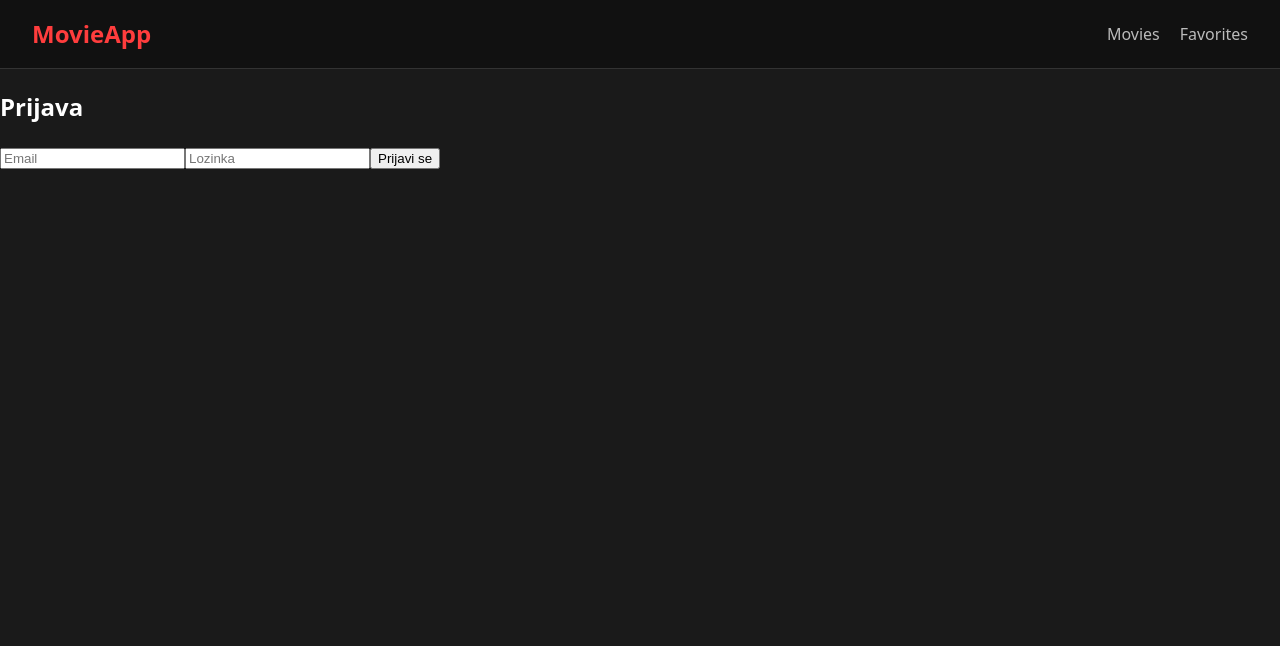
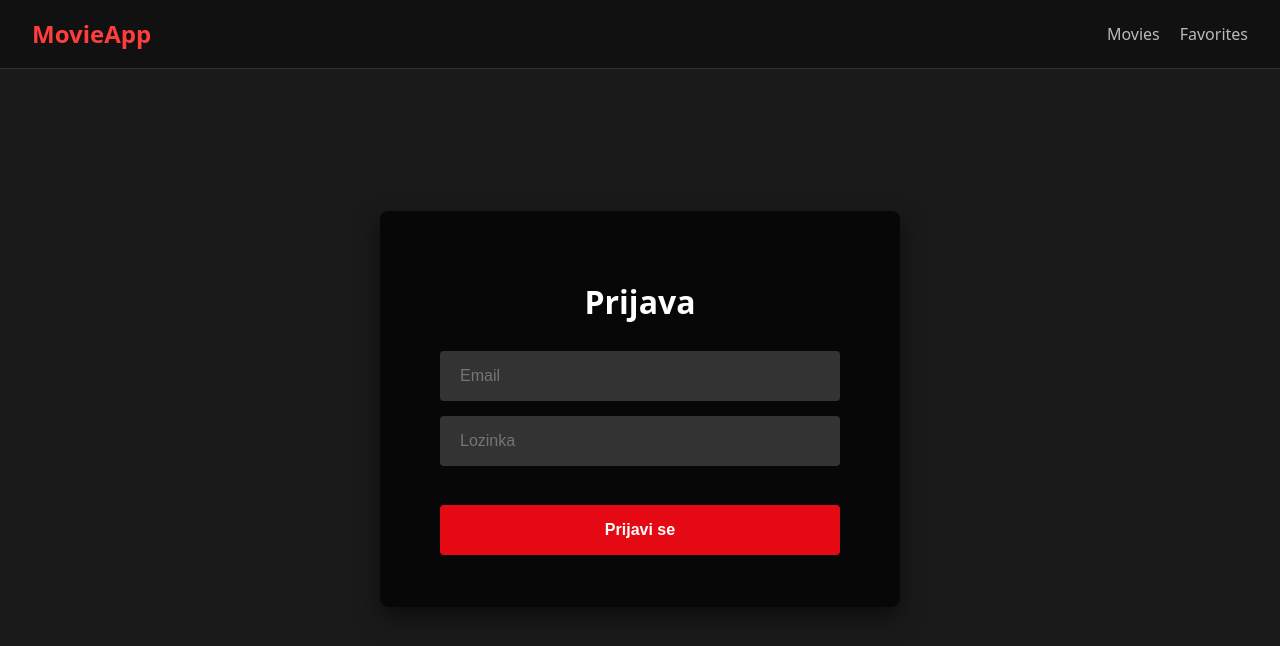
Before and after one commit to lvukad01/Internship-15-Movie-Explorer, a React (Vite) app: page /auth/login in a window 1280 px wide. Shown: the top 646 px of the page. Built offline with nearby package versions, Linux system fonts and the light colour scheme; the HTML template or start-up script is replaced by a standard one.

Commit message:
Edit css form

```diff
--- a/src/pages/Favourites/Favourites.module.css
+++ b/src/pages/Favourites/Favourites.module.css
@@ -2,6 +2,23 @@
   max-width: 1400px;
   margin: 0 auto;
   padding: 40px 20px;
+}
+
+.empty {
+  display: flex;
+  flex-direction: column;
+  justify-content: center;
+  align-items: center;
+  height: 60vh;
+  text-align: center;
+  color: #bbb;
+}
+
+.empty h2 {
+  font-size: 2rem;
+  border: 2px dashed #444;
+  padding: 40px;
+  border-radius: 20px;
 }
 
 .container h1 {
@@ -21,22 +38,7 @@
   padding: 20px;
 }
 
-.empty {
-  display: flex;
-  flex-direction: column;
-  justify-content: center;
-  align-items: center;
-  height: 60vh;
-  text-align: center;
-  color: #bbb;
-}
 
-.empty h2 {
-  font-size: 2rem;
-  border: 2px dashed #444;
-  padding: 40px;
-  border-radius: 20px;
-}
 
 @media (max-width: 600px) {
   .container h1 {
--- a/src/pages/Login/Login.module.css
+++ b/src/pages/Login/Login.module.css
@@ -1,51 +1,72 @@
-.container {
-  padding: 2rem;
-  max-width: 1200px;
-  margin: 0 auto;
-  min-height: 80vh;
-}
-
-.container h1 {
-  color: #fff;
-  margin-bottom: 2rem;
-  font-size: 2.5rem;
-  border-bottom: 2px solid #e50914; /* Netflix crvena linija */
-  display: inline-block;
-  padding-bottom: 0.5rem;
-}
-
-.grid {
-  display: grid;
-  grid-template-columns: repeat(auto-fill, minmax(250px, 1fr));
-  gap: 2rem;
-  justify-items: center;
-}
-
-.empty {
+.login {
   display: flex;
   justify-content: center;
   align-items: center;
-  height: 50vh;
-  text-align: center;
-  color: #aaa;
+  min-height: 80vh;
+  padding: 20px;
 }
 
-.empty h2 {
-  font-weight: 300;
-  letter-spacing: 1px;
+.form {
+  background-color: rgba(0, 0, 0, 0.75);
+  padding: 40px 60px;
+  border-radius: 8px;
+  width: 100%;
+  max-width: 400px;
+  display: flex;
+  flex-direction: column;
+  box-shadow: 0 10px 25px rgba(0, 0, 0, 0.5);
 }
 
-@media (max-width: 600px) {
-  .container {
-    padding: 1rem;
-  }
+.form h2 {
+  color: #fff;
+  margin-bottom: 25px;
+  text-align: center;
+  font-size: 2rem;
+}
 
-  .grid {
-    grid-template-columns: repeat(auto-fill, minmax(150px, 1fr));
-    gap: 1rem;
-  }
+.form input {
+  background: #333;
+  border: none;
+  border-radius: 4px;
+  color: #fff;
+  height: 50px;
+  line-height: 50px;
+  padding: 0 20px;
+  margin-bottom: 15px;
+  font-size: 1rem;
+}
 
-  .container h1 {
-    font-size: 1.8rem;
+.form input:focus {
+  outline: 2px solid #e50914;
+  background: #444;
+}
+
+.form button {
+  background-color: #e50914;
+  border: none;
+  border-radius: 4px;
+  color: #fff;
+  font-size: 1rem;
+  font-weight: bold;
+  margin: 24px 0 12px;
+  padding: 16px;
+  cursor: pointer;
+  transition: background-color 0.2s ease;
+}
+
+.form button:hover {
+  background-color: #b20710;
+}
+
+.form p {
+  color: #737373;
+  font-size: 0.9rem;
+  text-align: center;
+  margin-top: 15px;
+}
+
+@media (max-width: 480px) {
+  .form {
+    padding: 30px;
   }
 }
```
